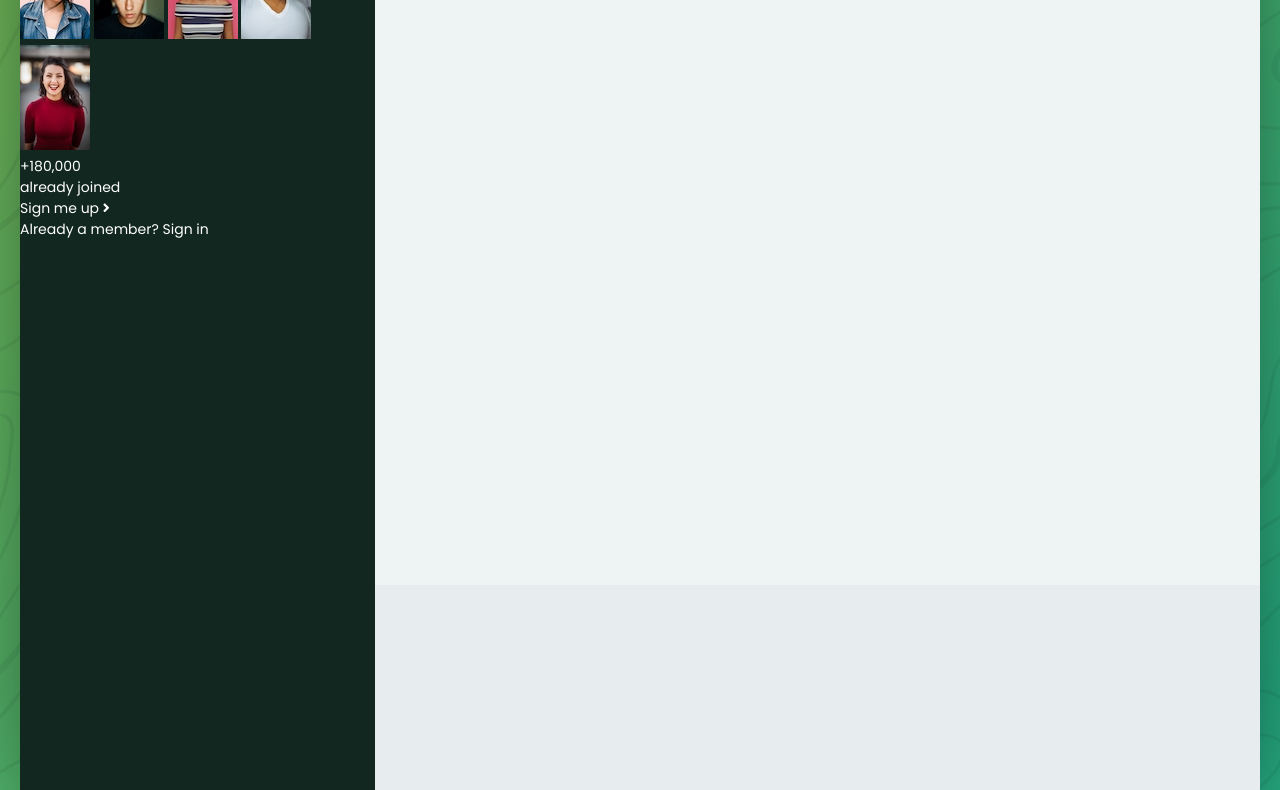
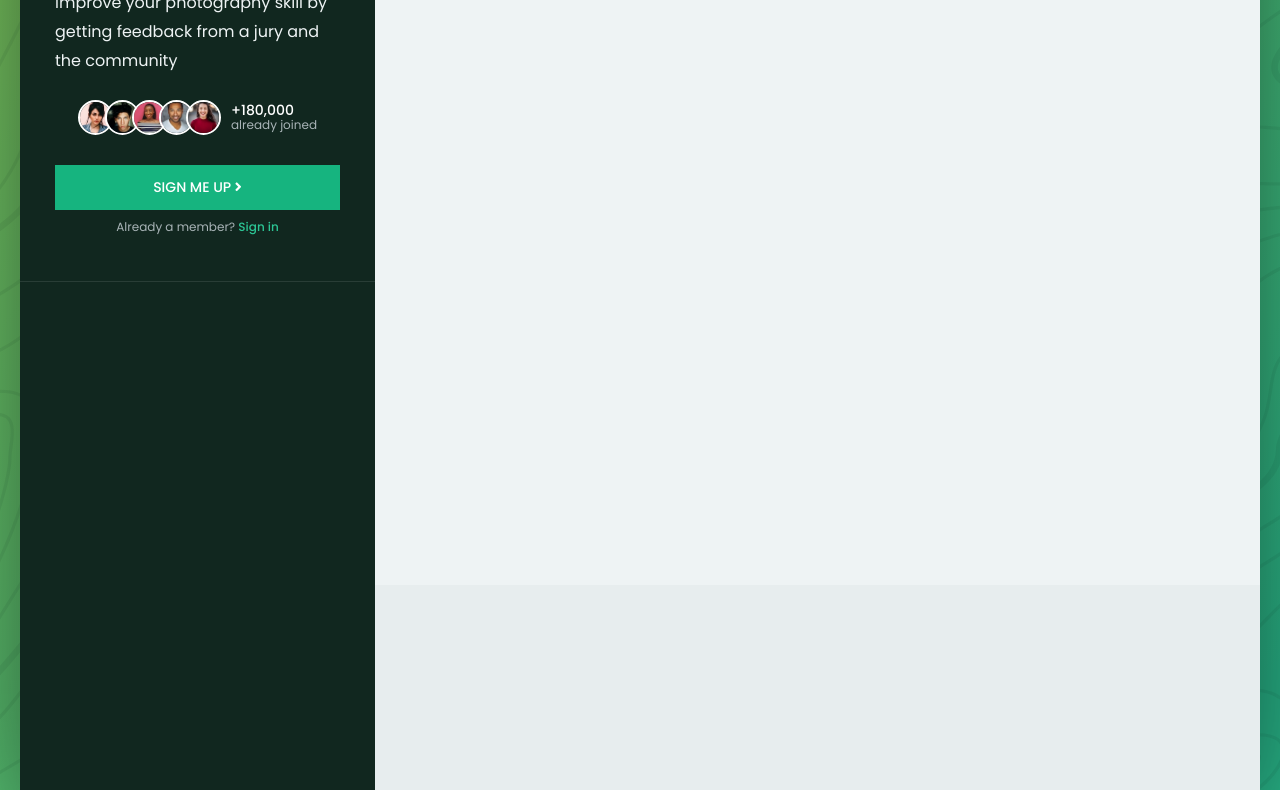
Before and after one commit to OlgaPrikhodko/better-photos, a website: page index.html in a window 1280 px wide. Shown: the part 284-1074 px from the top of the page. Drawn offline with nearby package versions, Linux system fonts and the light colour scheme; files that its build step writes are made by us from their sources.

Commit message:
:star: sidebar: add styles

```diff
--- a/main.scss
+++ b/main.scss
@@ -1,4 +1,6 @@
 // VARIABLES
+$color-accent: #2cc695;
+
 $color-grey-light: #eef3f4;
 $color-grey-medium: #a9b4b7;
 $color-grey-dark: #555a5b;
@@ -145,6 +147,7 @@ a {
     line-height: 65px;
   }
 }
+// ---------------------------------------
 
 .sidebar {
   background-color: #11271f;
@@ -152,12 +155,100 @@ a {
   grid-row: 2 / 4;
 }
 
+.intro {
+  padding: 48px 35px 45px;
+  border-bottom: 1px solid rgba(#fff, 0.1);
+
+  &__text {
+    color: $color-grey-light;
+    font-size: 16px;
+    margin-top: 12px;
+    line-height: 1.8;
+  }
+}
+
+.first-heading {
+  font-weight: 600;
+  text-transform: uppercase;
+  font-size: 34px;
+  line-height: 1;
+}
+
+.social {
+  display: flex;
+  justify-content: center;
+  margin: 25px 0 30px;
+
+  &__img {
+    height: 35px;
+    width: 35px;
+    object-fit: cover;
+    border-radius: 50%;
+    border: 2px solid #fff;
+
+    &:not(:first-child) {
+      margin-left: -8px;
+    }
+  }
+
+  &__container {
+    margin-left: 10px;
+  }
+
+  &__number {
+    font-weight: 500;
+  }
+
+  &__text {
+    font-size: 12px;
+    color: $color-grey-medium;
+    margin-top: -5px;
+  }
+}
+
+.btn {
+  background-color: #16b47f;
+  padding: 12px 0;
+  display: block;
+  text-align: center;
+  text-transform: uppercase;
+  font-weight: 500;
+  transition: $ts;
+
+  &:hover,
+  &:focus {
+    background-color: #119267;
+  }
+
+  &__icon {
+    margin-left: 2px;
+  }
+}
+
+.auth {
+  &__text {
+    color: $color-grey-medium;
+    font-size: 12px;
+    text-align: center;
+    margin-top: 8px;
+  }
+
+  &__link {
+    font-weight: 500;
+    color: $color-accent;
+  }
+}
+
+// ---------------------------------------
+
 .gallery {
   background-color: $color-grey-light;
   grid-column: 2 / 3;
   grid-row: 2 / 3;
 }
 
+// ---------------------------------------
+
 .steps {
   background-color: #e7edee;
   grid-column: 2 / 3;
```
Also changed, not shown: style.css (deleted).
